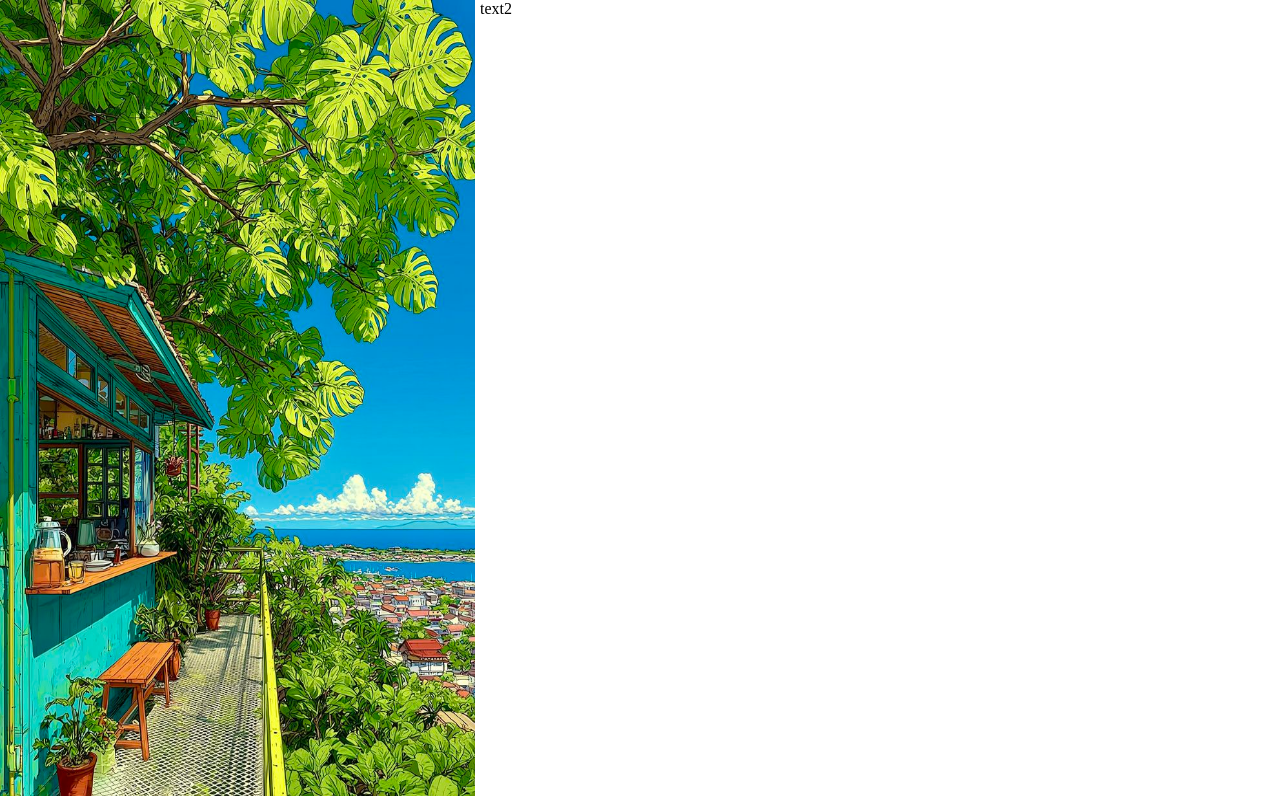
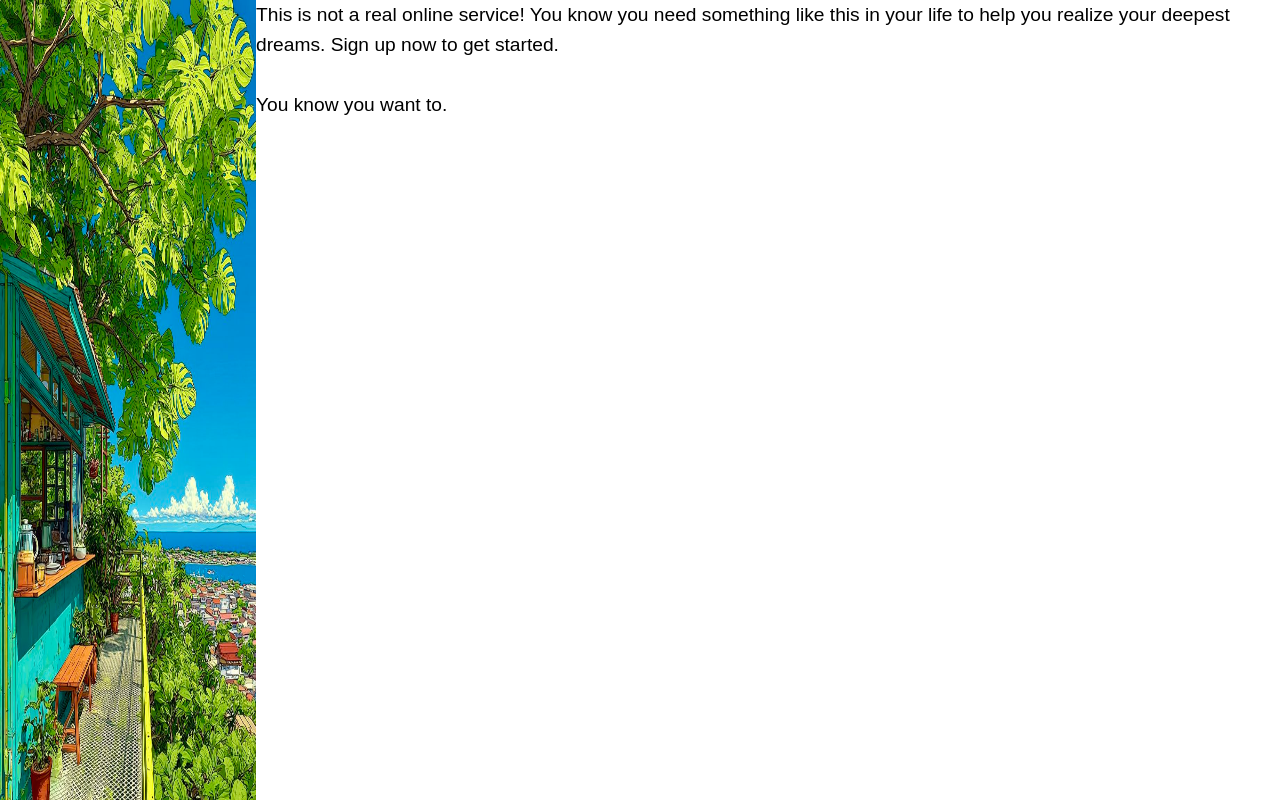
Before and after one commit to ilovelolla/Sign-up_Form, a plain HTML site: page index.html in a window 1280 px wide. Drawn offline with Linux system fonts and the light colour scheme; a web font is replaced by a local one.

Commit message:
add sidebar image

```diff
--- a/index.html
+++ b/index.html
@@ -5,13 +5,22 @@
     <meta name="viewport" content="width=device-width, initial-scale=1.0">
     <title>Sign-up_Form</title>
     <link rel="stylesheet" href="style.css">
+    <link rel="preconnect" href="https://fonts.googleapis.com">
+    <link rel="preconnect" href="https://fonts.gstatic.com" crossorigin>
+    <link href="https://fonts.googleapis.com/css2?family=BIZ+UDGothic&family=Cute+Font&display=swap" rel="stylesheet">
 </head>
 <body>
 <div class="container">
 <div class="sidebar">
-    <img src="tea-house.jpeg" alt="tea-house" >
+    <img src="tea-house.jpeg" alt="tea-house-garden" >
 </div>
-<div class="main">text2</div>
+<div class="main">
+    <div class="main-text">This is not a real online service! You know you need  something like this in your life to help you realize your deepest dreams.
+Sign up now to get started.<br><br>You know you want to.</div>
+    <div class="box">
+
+    </div>
+</div>
 </div>
 </body>
 </html>
--- a/style.css
+++ b/style.css
@@ -1,15 +1,72 @@
-html,body {
+ /* @media (max-width: 460px) {
+  body, .container {
+    margin: 0 auto;
+  }
+}  body {
+    margin: 0 ;
+    width: 100vw;
+    height: 100vh;
+}
+* {
+    box-sizing: border-box;
     margin: 0;
-    height: 100vh;
-    width: 100vw;
 }
 .container {
     display: flex;
     flex-direction: row;
+    margin: 0;
+    flex: 0 1 auto;}
+     */
+
+/* .main {
+    background-color: antiquewhite;
+    width: 100%;
+    height: 100%;
+} */
+     .main-text {
+   font-family: "BIZ UDGothic", sans-serif;
+   font-size: 1.2rem;
+   font-weight: 550px;
+   line-height: 30px;
+     }
+
+   /* .box{
+    margin-top: 5px;
+    width: 850px;
+    height: 300px;
+    background-color: white;
+    border-style: solid;
+    border-color: #8FD14F;
+    border-radius: 49px;
+}
+    .sidebar{
+    width: 45%;
+    height: 100%;
+}
+img{
+    width: 100%;
+    height: 100%;
+} */
+body {
+    margin: 0;
+    padding: 0;
+}
+.container {
+    display: flex;
+    flex-direction: row;
+    box-sizing: border-box;
+    margin: 0;
+}
+.sidebar {
+    flex-grow: 1;
+    max-width: 100%;
+}
+.main{
+    flex-grow: 3;
+    max-width: 100%;
 }
 img {
-    max-width: 99%;
-    max-height: 99%;
-    width: 480px;
+    width: 20vw;
     height: 100vh;
+
 }
```
